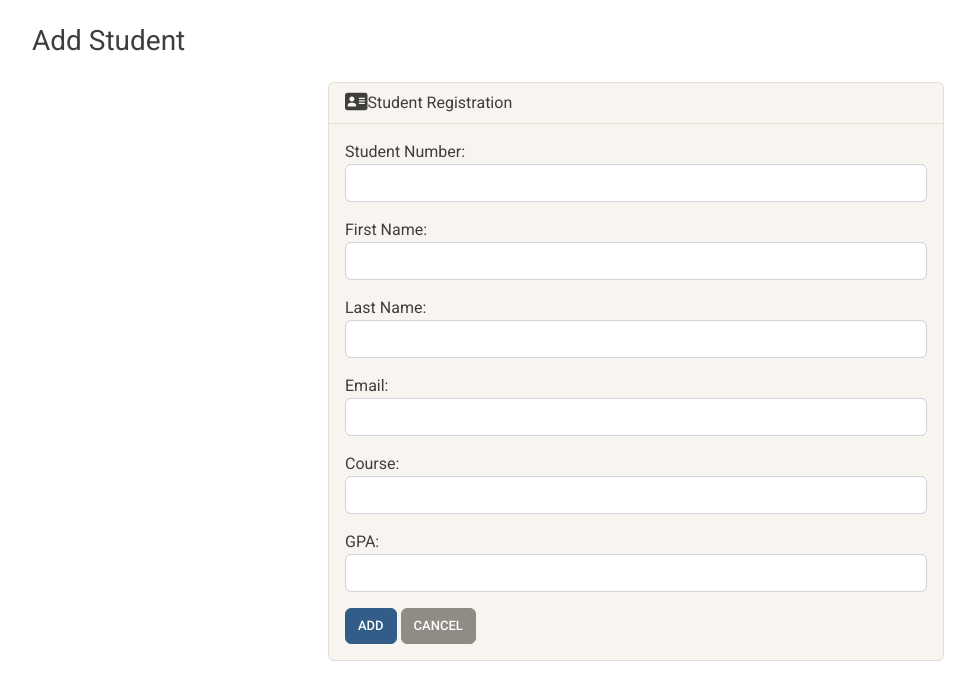
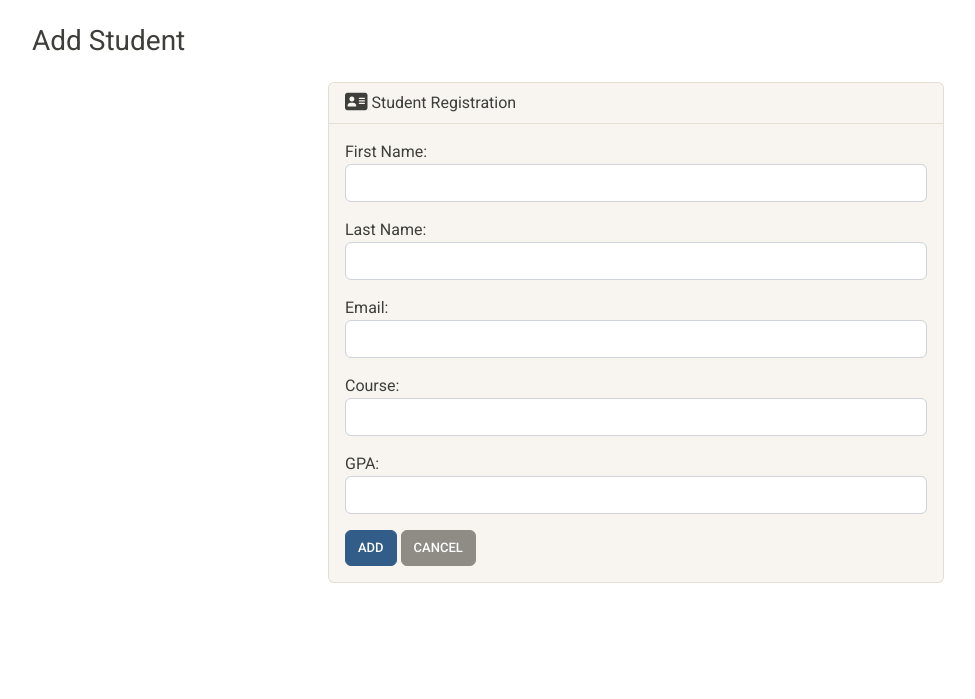
Before and after one commit to jayvie2007/Student-Management-System-Django, a Django app: page /add/ in a window 1280 px wide. Shown: the part 56-755 px from the top of the page, without its empty margins (4-979 px from the left). Run offline with Django 4.2, Linux system fonts and the light colour scheme; some libraries are stand-ins or nearby versions.

Commit message:
Updated forms to create unique id

```diff
--- a/auth/students/forms.py
+++ b/auth/students/forms.py
@@ -4,9 +4,9 @@ from .models import Student
 class StudentForm(forms.ModelForm):
     class Meta:
         model = Student
-        fields = ['student_number', 'first_name', 'last_name', 'email', 'course', 'gpa']
+        fields = ['first_name', 'last_name', 'email', 'course', 'gpa']
         labels = {
-            'student_number': 'Student Number',
+            #'student_number': 'Student Number',
             'first_name': 'First Name',
             'last_name': 'Last Name',
             'email': 'Email',
@@ -14,7 +14,7 @@ class StudentForm(forms.ModelForm):
             'gpa': 'GPA',
         }
         widgets = {
-            'student_number': forms.NumberInput(attrs={'class': 'form-control'}),
+            #'student_number': forms.TextInput(attrs={'class': 'form-control'}),
             'first_name': forms.TextInput(attrs={'class': 'form-control'}),
             'last_name': forms.TextInput(attrs={'class': 'form-control'}),
             'email': forms.EmailInput(attrs={'class': 'form-control'}),
--- a/auth/students/templates/students/add.html
+++ b/auth/students/templates/students/add.html
@@ -10,7 +10,7 @@
   <div class="col-6">
     <div class="card bg-light mb-3">
       <div class="card-header">
-        <i class="fa-solid fa-address-card fa-lg"></i>Student Registration
+        <i class="fa-solid fa-address-card fa-lg"></i> Student Registration
       </div>
       <div class="card-body">
         <form action="{% url 'add' %}" method="POST">
--- a/auth/students/templates/students/edit.html
+++ b/auth/students/templates/students/edit.html
@@ -10,7 +10,7 @@
   <div class="col-6">
     <div class="card bg-light mb-3">
       <div class="card-header">
-        <i class="fa-solid fa-pen-to-square fa-lg"></i>Update Student Records
+        <i class="fa-solid fa-pen-to-square fa-lg"></i> Update Student Records
       </div>
       <div class="card-body">
         <form action="" method="POST">
--- a/auth/students/views.py
+++ b/auth/students/views.py
@@ -4,6 +4,8 @@ from django.urls import reverse
 
 from .models import Student
 from .forms import StudentForm
+
+import uuid
 # Create your views here.
 
 def index(request):
@@ -21,7 +23,7 @@ def add(request):
     if request.method == 'POST':
         form = StudentForm(request.POST)
         if form.is_valid():
-            new_student_number = form.cleaned_data['student_number']
+            new_student_number = generate_uid()
             new_first_name = form.cleaned_data['first_name']
             new_last_name = form.cleaned_data['last_name']
             new_email = form.cleaned_data['email']
@@ -69,3 +71,7 @@ def delete(request, id):
         students = Student.objects.get(pk=id)
         students.delete()
         return HttpResponseRedirect(reverse('index'))
+
+def generate_uid():
+      student_number = uuid.uuid4().hex[-8:]
+      return student_number
```
Also changed, not shown: auth/db.sqlite3.
